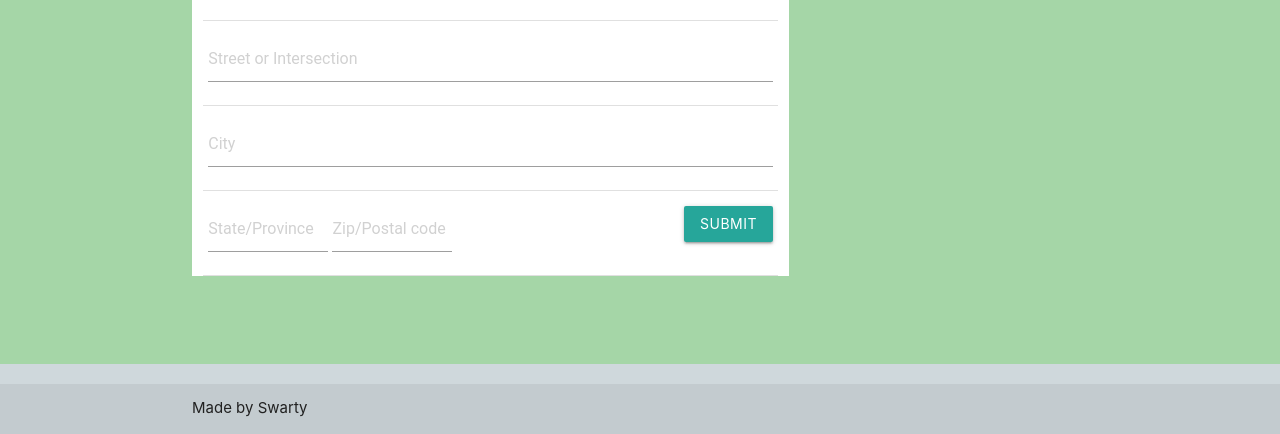
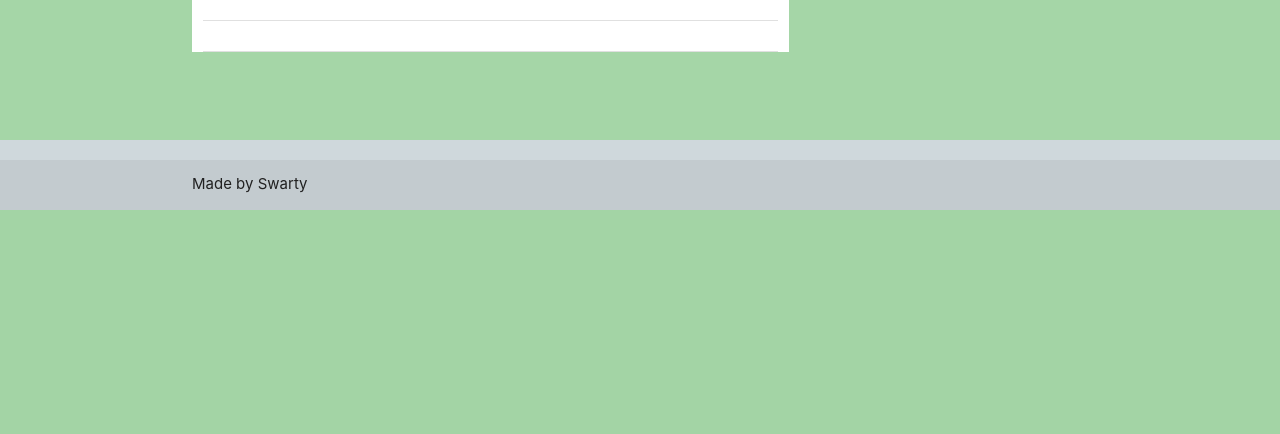
Before and after one commit to SwartyPDX/PDXCodeGuild, a Django app: page /event/new/ in a window 1280 px wide. Shown: the part 1773-2207 px from the top of the page. After the commit the page ends 1983 px from the top, so only its background shows below. Run offline with Django 3.2, Linux system fonts and the light colour scheme; a map, chart or similar area stays blank; some libraries are stand-ins or nearby versions.

Commit message:
modified:   fwn/fwn_app/forms.py 	new file:   fwn/fwn_app/migrations/0009_auto_20211104_2158.py 	modified:   fwn/fwn_app/models.py 	modified:   fwn/fwn_app/static/gmap.js 	modified:   fwn/fwn_app/templates/fwn_app/event.html

```diff
--- a/fwn/fwn_app/forms.py
+++ b/fwn/fwn_app/forms.py
@@ -1,5 +1,6 @@
 #Creating calendar views using code from https://github.com/huiwenhw/django-calendar/tree/master/cal
 
+from django.db.models.fields import CharField
 from django.forms import ModelForm, DateInput, TextInput, Textarea
 from .models import Event
 
@@ -10,7 +11,10 @@ class EventForm(ModelForm):
     widgets = {
       'start_time': DateInput(attrs={'type': 'datetime-local'}, format='%Y-%m-%dT%H:%M'),
       'end_time': DateInput(attrs={'type': 'datetime-local'}, format='%Y-%m-%dT%H:%M'),
-      'desc': Textarea(attrs={'class':"textbox"})
+      'desc': Textarea(attrs={'class':"textbox"}),
+      'city': TextInput(attrs={'class':"locality"}),
+      'state': TextInput(attrs={'class':"administrative_area_level_1"}),
+      'zipcode': TextInput(attrs={'class':"postal_code"}),
     }
     fields = '__all__'
 
--- a/fwn/fwn_app/models.py
+++ b/fwn/fwn_app/models.py
@@ -72,7 +72,7 @@ class Event(models.Model):
     user = models.ForeignKey(User, on_delete=models.DO_NOTHING , null=True, related_name='event')
     street_address  = models.CharField('Street Address', null=True, max_length=40)
     city = models.CharField('City', null=True, max_length=40)
-    State  = models.CharField('State', null=True, max_length=16)
+    state  = models.CharField('State', null=True, max_length=16)
     zipcode  = models.CharField('Zipcode', null=True, max_length=10)
     def __str__(self):
         return self.title
--- a/fwn/fwn_app/static/gmap.js
+++ b/fwn/fwn_app/static/gmap.js
@@ -3,7 +3,7 @@
 function initMap() {
   const componentForm = [
     'id_street_address',
-    'id_city',
+    'locality',
     'administrative_area_level_1',
     'country',
     'postal_code',
@@ -25,6 +25,7 @@ function initMap() {
   });
   const autocompleteInput = document.getElementById('id_street_address');
   const autocomplete = new google.maps.places.Autocomplete(autocompleteInput, {
+    componentRestrictions: { country: ["us", "ca"] },
     fields: ["address_components", "geometry", "name"],
     types: ["address"],
   });
@@ -60,12 +61,23 @@ function initMap() {
     };
     document.getElementById('id_street_address').value = getAddressComp('street_number') + ' ' +
       getAddressComp('route');
-    for (const component of componentForm) {
-      // id_street_address field is handled separately above as it has different logic.
-      if (component !== 'id_street_address') {
-        document.getElementById(component).value = getAddressComp(component);
-      }
-    }
+    document.getElementById('id_city').value = getAddressComp('locality');
+    document.getElementById('id_State').value = getAddressComp('administrative_area_level_1');
+    document.getElementById('id_zipcode').value = getAddressComp('postal_code');
+
+
+
+
+
+
+
+
+    // for (const component of componentForm) {
+    //   // location field is handled separately above as it has different logic.
+    //   if (component !== 'location') {
+    //     document.getElementById(component).value = getAddressComp(component);
+    //   }
+    // }
   }
 
   function renderAddress(place) {
--- a/fwn/fwn_app/templates/fwn_app/event.html
+++ b/fwn/fwn_app/templates/fwn_app/event.html
@@ -33,16 +33,13 @@ Event
       <tr><td colspan="2"><img class="sb-title-icon" src="https://fonts.gstatic.com/s/i/googlematerialicons/location_pin/v5/24px.svg" alt="">
         <span class="sb-title">Approximate location</span></td></tr>
       <tr><td colspan="2" class="map" id="map"></td></tr>
-      <tr><td colspan="2"><input type="text" placeholder="Street or Intersection" id="location" /></td></tr>
-      <tr><td colspan="2"><input type="text" placeholder="City" id="locality" /></td></tr>
-      <tr><td colspan="2"><input type="text" class="half-input" placeholder="State/Province" id="administrative_area_level_1" />
-        <input type="text" class="half-input" placeholder="Zip/Postal code" id="postal_code" /><button type="submit" class="btn btn-info right"> Submit </button></td></tr>
+      <tr><td colspan="2"></td></tr>
     </table>
 
   </form>
   </div>
   <div class="map" id="map"></div>
-  <script src="https://maps.googleapis.com/maps/api/js?key={{GOOGLE_API_KEY}}&libraries=places&callback=initMap&channel=Wilsonville" async defer></script>
+  <script src="https://maps.googleapis.com/maps/api/js?key={{GOOGLE_API_KEY}}&libraries=places&callback=initMap" async defer></script>
 </div>
 
 
```
Also changed, not shown: fwn/fwn_app/migrations/0009_auto_20211104_2158.py (added).
